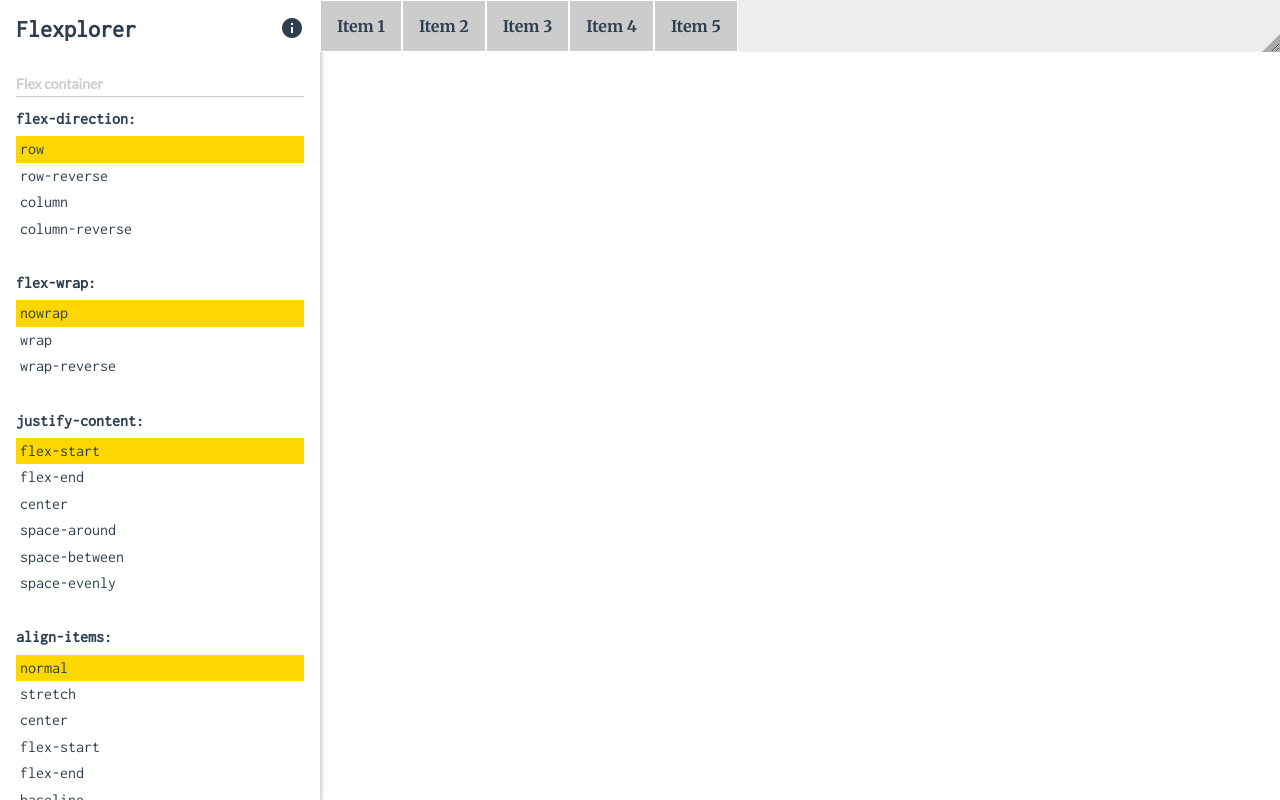
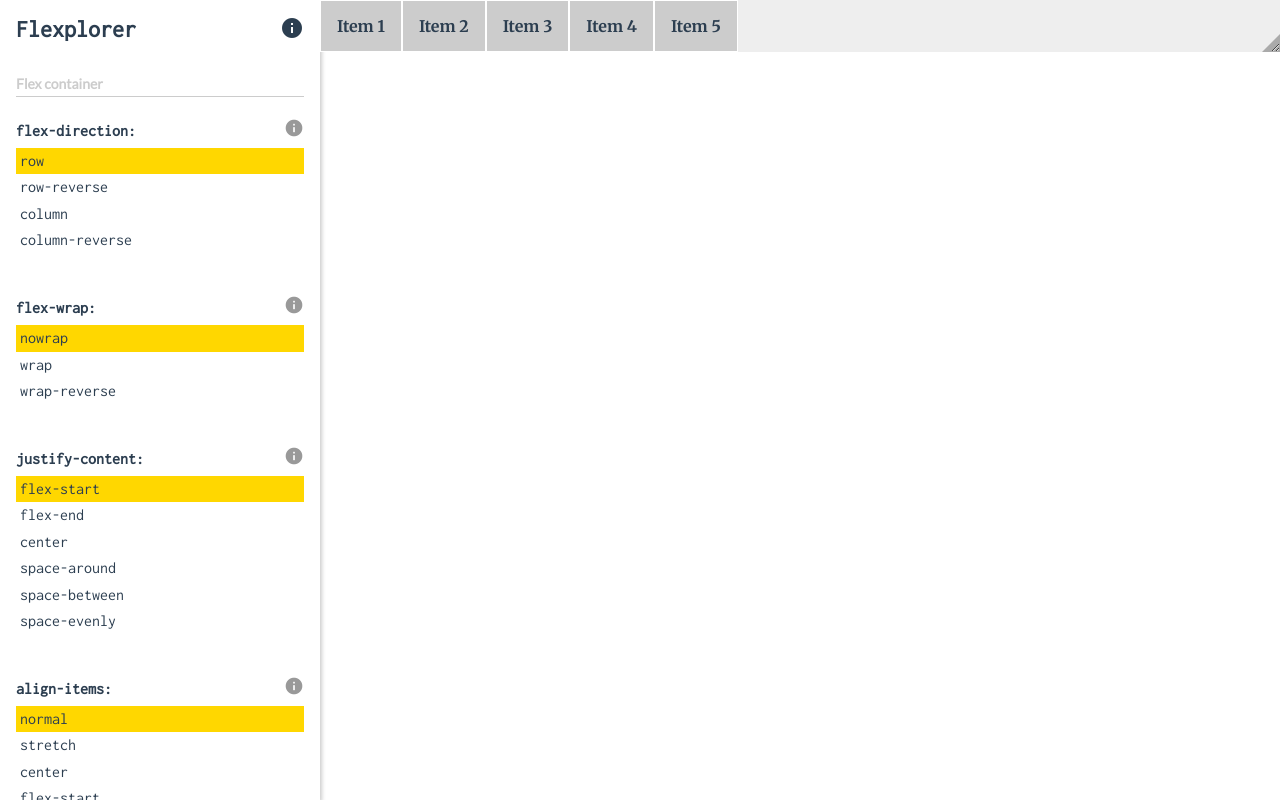
Before and after one commit to peterrcook/flexplorer, a Vue app: page / in a window 1280 px wide. Built offline with nearby package versions, Linux system fonts and the light colour scheme.

Commit message:
Add help text to css properties

```diff
--- a/src/components/ButtonGroup.vue
+++ b/src/components/ButtonGroup.vue
@@ -1,6 +1,12 @@
 <template>
   <div class="item-group mb4">
-    <h2 class="mb2 f5">{{label}}:</h2>
+    <div class="flex justify-between items-center">
+      <h2 class="mb2 f5">{{label}}:</h2>
+      <i class="deselect-item material-icons dim f4 silver noselect" @click="toggleHelp">info</i>
+    </div>
+    <div v-if="showHelp" class="property-help mb3 silver">
+      <div class="lh-copy" v-html="helpText"></div>
+    </div>
     <div v-for="item in items"
          :key="item"
          :class="{item: true, pa1: true, noselect: true, dim: true, 'bg-yellow': item === selectedValue}"
@@ -18,7 +24,18 @@ export default {
     id: String,
     label: String,
     handleClick: Function,
-    selectedValue: String
+    selectedValue: String,
+    helpText: String
+  },
+  data: () => {
+    return {
+      showHelp: false
+    }
+  },
+  methods: {
+    toggleHelp: function() {
+      this.showHelp = !this.showHelp
+    }
   }
 }
 </script>
--- a/src/components/ControlPanel.vue
+++ b/src/components/ControlPanel.vue
@@ -50,4 +50,8 @@ export default {
 .deselect-item {
   cursor: default;
 }
+
+.property-help {
+  font-family: 'Lato', 'Avenir', Helvetica, Arial, sans-serif;
+}
 </style>
--- a/src/components/ControlPanelFlexContainer.vue
+++ b/src/components/ControlPanelFlexContainer.vue
@@ -2,10 +2,10 @@
   <div class="flex-container-control-panel">
     <h2 class="f6 pb1 bb b--moon-gray moon-gray">Flex container</h2>
 
-    <ButtonGroup :items="flexRules.flexDirection" id="flexDirection" label="flex-direction" :handleClick="handleContainerPropertyClick" :selectedValue="storeState.flexDirection" />
-    <ButtonGroup :items="flexRules.flexWrap" id="flexWrap" label="flex-wrap" :handleClick="handleContainerPropertyClick"  :selectedValue="storeState.flexWrap" />
-    <ButtonGroup :items="flexRules.justifyContent" id="justifyContent" label="justify-content" :handleClick="handleContainerPropertyClick"  :selectedValue="storeState.justifyContent" />
-    <ButtonGroup :items="flexRules.alignItems" id="alignItems" label="align-items" :handleClick="handleContainerPropertyClick"  :selectedValue="storeState.alignItems" />
+    <ButtonGroup :items="flexRules.flexDirection" id="flexDirection" label="flex-direction" :handleClick="handleContainerPropertyClick" :selectedValue="storeState.flexDirection" :helpText="helpText.flexDirection" />
+    <ButtonGroup :items="flexRules.flexWrap" id="flexWrap" label="flex-wrap" :handleClick="handleContainerPropertyClick"  :selectedValue="storeState.flexWrap" :helpText="helpText.flexWrap" />
+    <ButtonGroup :items="flexRules.justifyContent" id="justifyContent" label="justify-content" :handleClick="handleContainerPropertyClick"  :selectedValue="storeState.justifyContent" :helpText="helpText.justifyContent" />
+    <ButtonGroup :items="flexRules.alignItems" id="alignItems" label="align-items" :handleClick="handleContainerPropertyClick"  :selectedValue="storeState.alignItems" :helpText="helpText.alignItems" />
     <ButtonGroup :items="flexRules.alignContent" id="alignContent" label="align-content" :handleClick="handleContainerPropertyClick"  :selectedValue="storeState.alignContent" />
 
     <div class="flex items-center">
@@ -25,6 +25,7 @@
 <script>
 import store from '../store';
 import flexRules from '../flex-rules';
+import helpText from '../help-text';
 
 import ButtonGroup from './ButtonGroup.vue';
 
@@ -36,7 +37,8 @@ export default {
   data: () => {
     return {
       storeState: store.state,
-      flexRules: flexRules
+      flexRules: flexRules,
+      helpText: helpText
     }
   },
   methods: {
--- /dev/null
+++ b/src/help-text.js
@@ -0,0 +1,6 @@
+export default {
+    flexDirection: "flex-direction sets the direction of the container's main axis and determines the direction in which items will be positioned.<br>flex-row means items will be positioned in the same direction as inline elements (typically left to right in English language sites).<br>flex-column means items will be positioned in the same direction as block elements (typically downwards in English language sites).",
+    flexWrap: "flex-wrap determines whether flex items should wrap across multiple lines if they don't fit along the main axis.",
+    justifyContent: "justify-content specifies how flex items should be distributed along the main axis.<br>flex-start and flex-end place items at the start and end, respectively, of the main axis.<br>center places items in the center.<br>space-around adds equal sized gaps before and after each item.<br>space-between places the first and last item of each line at the start and end of the line and distributes the remaining space evenly.<br>space-evenly is not part of the spec, but creates an equal size space between the line start and first item, between each item and between the last item and the line end.",
+    alignItems: "align-items specifies how items are aligned about the main-axis (by translating items perpendicular to the main-axis).<br>In some cases, you'll only see a difference if the items are different sizes."
+}
```
